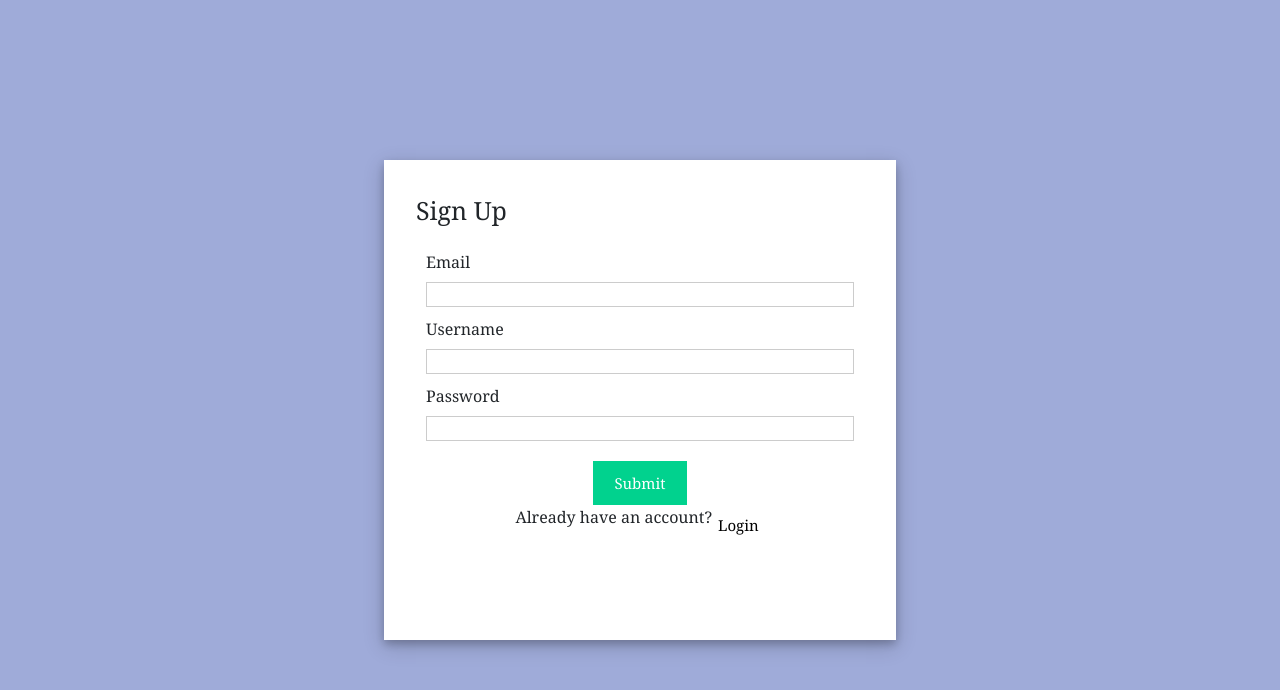
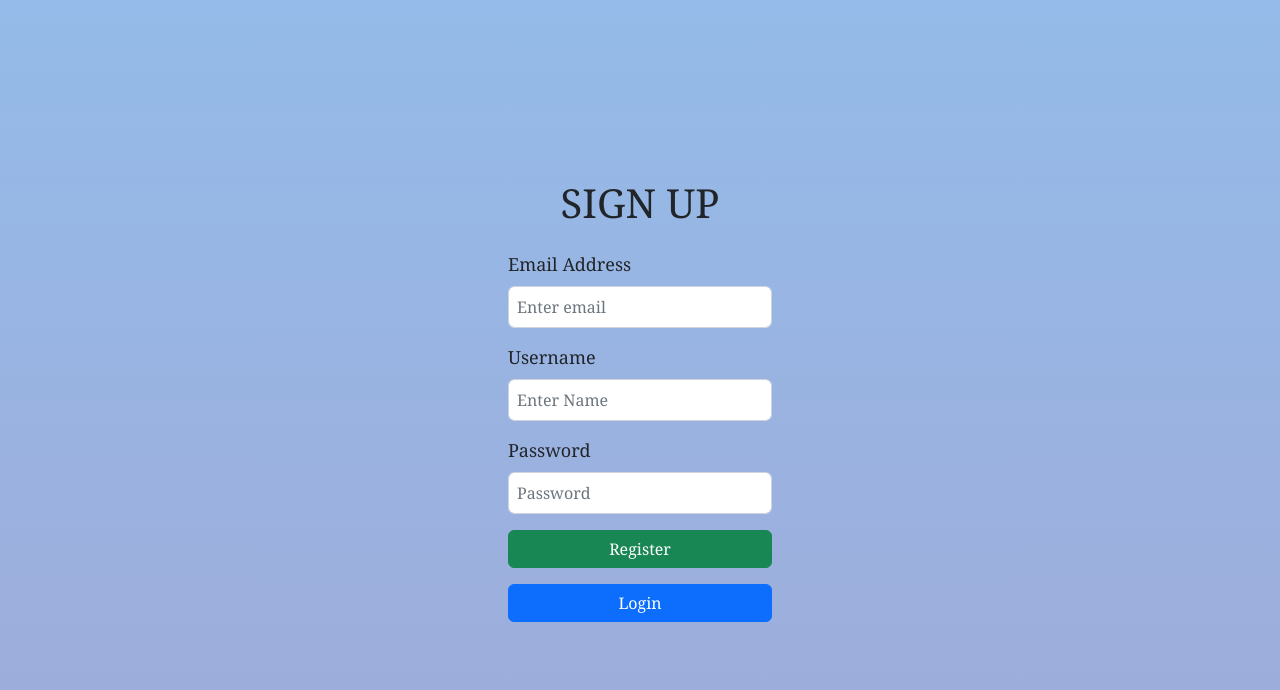
Before and after one commit to NehaKhann/React-app, a React (Create React App) app: page /register in a window 1280 px wide. Shown: the top 690 px of the page. Built offline with nearby package versions, Linux system fonts and the light colour scheme.

Commit message:
login and register pages changes

```diff
--- a/src/pages/Login/Login.css
+++ b/src/pages/Login/Login.css
@@ -12,3 +12,6 @@
     background-image: linear-gradient(#94bbe9, #9fabd9);
 
   }
+  .error{
+    color:rgb(117, 10, 10)
+  }
--- a/src/pages/Login/Login.js
+++ b/src/pages/Login/Login.js
@@ -1,5 +1,5 @@
 
-import React, { useState} from "react";
+import React, { useState } from "react";
 import { useNavigate } from "react-router-dom";
 import Form from 'react-bootstrap/Form';
 import { Button } from "react-bootstrap";
@@ -34,7 +34,6 @@ function Login() {
 
     // Find user login info
     const userData = database.find((user) => user.email === email.value);
-
     // Compare user info
     if (userData) {
       if (userData.password !== pass.value) {
@@ -45,7 +44,7 @@ function Login() {
         navigate("/home");
       }
     } else {
-      // Username not found
+      // Email not found
       setErrorMessages({ name: "email", message: errors.email });
     }
   };
@@ -61,23 +60,21 @@ function Login() {
           <h1>LOGIN</h1>
         </div>
         <Form.Group className="mb-3" controlId="formBasicEmail" >
-          <Form.Label>Email address</Form.Label>
-          <Form.Control className='p-3' type="email" placeholder="Enter email" name="email" required />
+          <Form.Label>Email Address</Form.Label>
+          <Form.Control className='p-2' type="email" placeholder="Enter email" name="email"  />
           {renderErrorMessage("email")}
-          <Form.Text className="text-muted">
-            We'll never share your email with anyone else.
-          </Form.Text>
         </Form.Group>
 
         <Form.Group className="mb-3" controlId="formBasicPassword" >
           <Form.Label>Password</Form.Label>
-          <Form.Control className='p-3' type="password" placeholder="Password" name="pass" required />
+          <Form.Control className='p-2' type="password" placeholder="Password" name="pass"  />
           {renderErrorMessage("pass")}
         </Form.Group>
 
-        <div className="col-md-12 m-3 text-center">
-          <button type="submit" onClick={handleSubmit} className="btn btn-success" >Submit</button>
+        <div className="d-grid gap-2 mb-3">
+          <button type="submit" onClick={handleSubmit} className="btn btn-success" >Login</button>
         </div>
+
         <div className="d-grid gap-2">
           <Button onClick={() => navigate("/register")} variant="primary" >
             Create an Account
--- a/src/pages/Register/Register.css
+++ b/src/pages/Register/Register.css
@@ -1,77 +1,14 @@
-.register {
+.register-form{
   font-family: sans-serif;
+  font-size: 18px;
   display: flex;
   align-items: center;
   justify-content: center;
   flex-direction: column;
-  gap: 20px;
+  gap: 40px;
   height: 100vh;
   font-family: Cambria, Cochin, Georgia, Times, "Times New Roman", serif;
-  background-color: #9fabd9;
+  background-color: #cccccc;
+  background-image: linear-gradient(#94bbe9, #9fabd9);
+
 }
-
-input[type="text"],
-input[type="password"],
-input[type="email"] {
-  height: 25px;
-  border: 1px solid rgba(0, 0, 0, 0.2);
-}
-
-input[type="submit"] {
-  margin-top: 10px;
-  cursor: pointer;
-  font-size: 15px;
-  background: #01d28e;
-  border: 1px solid #01d28e;
-  color: #fff;
-  padding: 10px 20px;
-}
-
-input[type="submit"]:hover {
-  background: #6cf0c2;
-}
-
-.button-container {
-  display: flex;
-  justify-content: center;
-}
-
-.bottom-container {
-  display: flex;
-  justify-content: center;
-}
-
-.bottom-container button {
-  background-color: transparent;
-  border: none;
-  font-size: 15px;
-  cursor: pointer;
-}
-.register-form {
-  width: 40%;
-  height: 60%;
-  background-color: white;
-  padding: 2rem;
-  box-shadow: 0 4px 8px 0 rgba(0, 0, 0, 0.2), 0 6px 20px 0 rgba(0, 0, 0, 0.19);
-}
-
-.list-container {
-  display: flex;
-}
-
-.error {
-  color: red;
-  font-size: 12px;
-}
-
-.title {
-  font-size: 25px;
-  margin-bottom: 20px;
-}
-
-.input-container {
-  display: flex;
-  flex-direction: column;
-  gap: 8px;
-  margin: 10px;
-}
--- a/src/pages/Register/Register.js
+++ b/src/pages/Register/Register.js
@@ -1,13 +1,14 @@
 import React, { useState } from "react";
 import { useNavigate } from "react-router-dom";
-import "./Register.css";
+import Form from 'react-bootstrap/Form';
+import { Button } from "react-bootstrap";
+import "./Register.css"
 
 function Register() {
   const navigate = useNavigate();
 
   // React States
   const [errorMessages, setErrorMessages] = useState({});
-  const [isSubmitted, setIsSubmitted] = useState(false);
   const [inputField, setInputField] = useState({
     email: '',
     uname: '',
@@ -19,6 +20,8 @@ function Register() {
 
   const errors = {
     email: "Invalid Email",
+    uname: "Username can't be empty",
+    pass: "Password can't be empty"
   };
 
   const handleChange = (event) => {
@@ -38,8 +41,16 @@ function Register() {
     event.preventDefault();
     if (!isValidEmail(inputField.email)) {
       setErrorMessages({ name: "email", message: errors.email });
-    } else {
-      setIsSubmitted(true);
+    }
+
+    else if (!inputField.uname) {
+      setErrorMessages({ name: "uname", message: errors.uname });
+    }
+    else if (!inputField.pass) {
+      setErrorMessages({ name: "pass", message: errors.pass });
+    }
+    else {
+      navigate("/home");
     }
 
   };
@@ -50,46 +61,39 @@ function Register() {
       <div className="error">{errorMessages.message}</div>
     );
 
+  return (
+    <div className="register-form">
+      <Form >
+        <div className="col-md-12 mb-4 text-center">
+          <h1>SIGN UP</h1>
+        </div>
+        <Form.Group className="mb-3" controlId="formBasicEmail" >
+          <Form.Label>Email Address</Form.Label>
+          <Form.Control className='p-2' type="email" placeholder="Enter email" name="email" defaultValue={inputField.email} onChange={handleChange} />
+          {renderErrorMessage("email")}
+        </Form.Group>
 
-  // JSX code for signup form
-  const renderForm = (
-    <div className="form">
-      <form onSubmit={handleSubmit}>
-        <div className="input-container">
-          <label>Email </label>
-          <input type="text" name="email" defaultValue={inputField.email} onChange={handleChange} required />
-          {renderErrorMessage("email")}
+        <Form.Group className="mb-3" controlId="formBasicName" >
+          <Form.Label>Username</Form.Label>
+          <Form.Control className='p-2' type="text" placeholder="Enter Name" name="uname" defaultValue={inputField.uname} onChange={handleChange} />
+          {renderErrorMessage("uname")}
+        </Form.Group>
+
+        <Form.Group className="mb-3" controlId="formBasicPassword" >
+          <Form.Label>Password</Form.Label>
+          <Form.Control className='p-2' type="password" placeholder="Password" name="pass" defaultValue={inputField.pass} onChange={handleChange} />
+          {renderErrorMessage("pass")}
+        </Form.Group>
+
+        <div className="d-grid gap-2 mb-3">
+          <button type="submit" onClick={handleSubmit} className="btn btn-success" >Register</button>
         </div>
-
-        <div className="input-container">
-          <label>Username </label>
-          <input type="text" name="uname" defaultValue={inputField.uname} onChange={handleChange} required />
+        <div className="d-grid gap-2">
+          <Button onClick={() => navigate("/login")} variant="primary" >
+            Login
+          </Button>
         </div>
-
-        <div className="input-container">
-          <label>Password </label>
-          <input type="password" name="pass" defaultValue={inputField.pass} onChange={handleChange} required />
-
-        </div>
-        <div className="button-container">
-          <input type="submit" />
-        </div>
-
-        <div className="bottom-container">
-          <p>Already have an account? </p>
-          <button onClick={() => navigate("/login")}> Login</button>
-        </div>
-
-      </form>
-    </div>
-  );
-
-  return (
-    <div className="register">
-      <div className="register-form">
-        <div className="title">Sign Up</div>
-        {isSubmitted ? <div>{inputField.uname} is successfully Registered </div> : renderForm}
-      </div>
+      </Form>
     </div>
   );
 }
```
Lines whose indentation alone changed are shown as unchanged.
